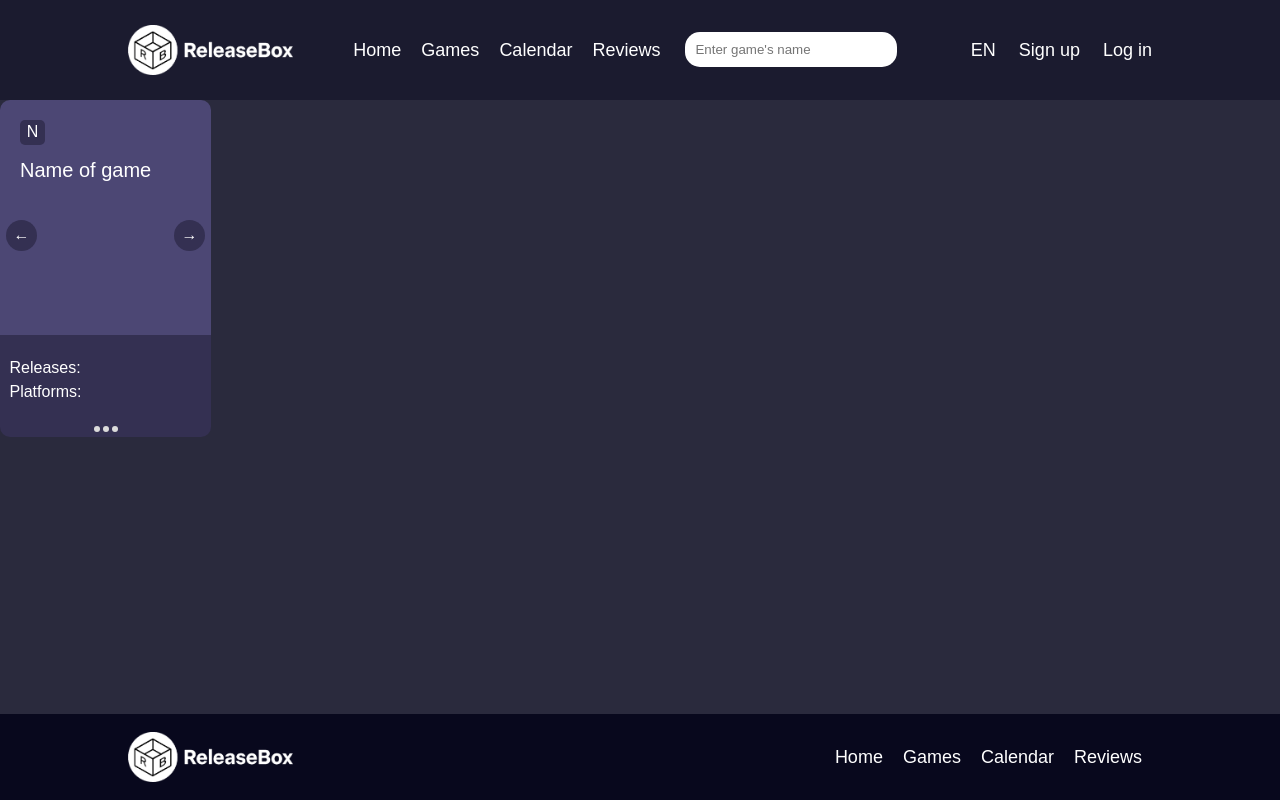
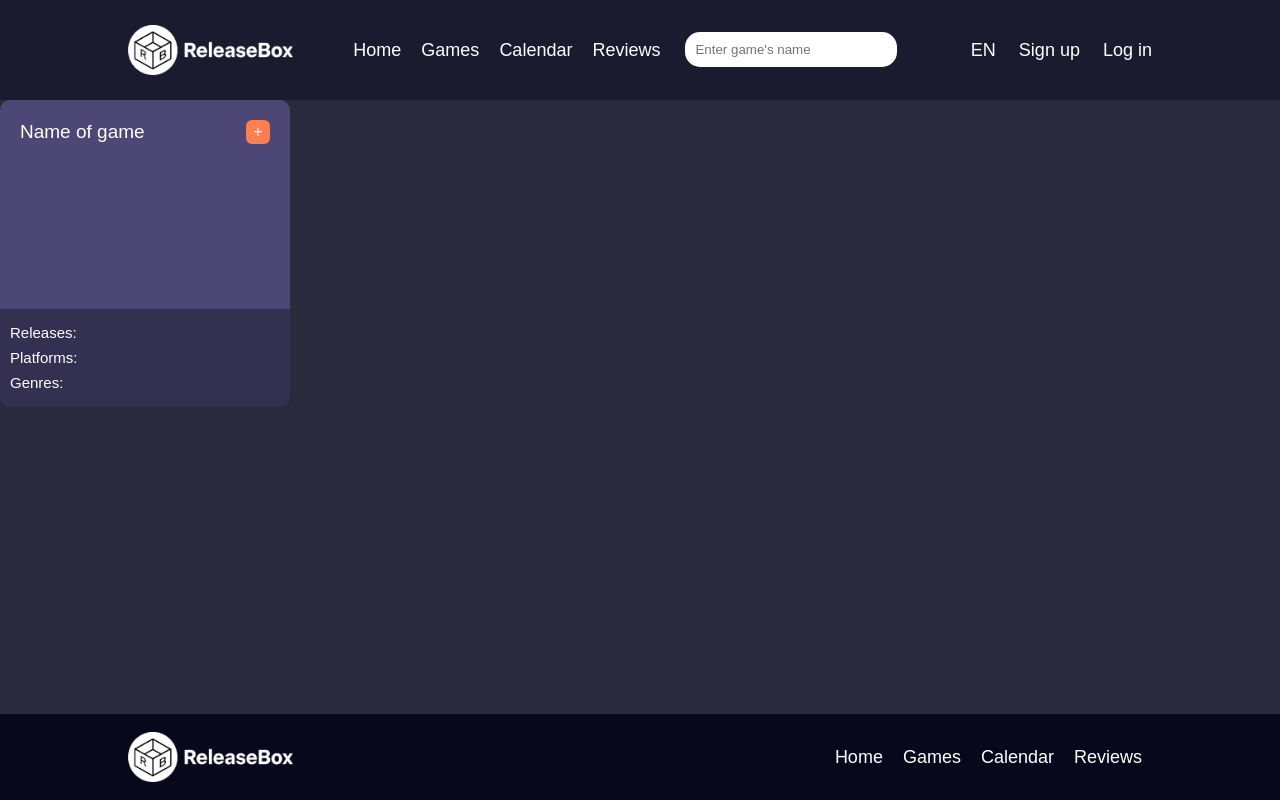
Before and after one commit to Stealr/ReleaseBox, a React (Vite) app in the folder frontend/rb-project/: page / in a window 1280 px wide. Built offline with nearby package versions, Linux system fonts and the light colour scheme.

Commit message:
Добавил карточку игры для списка

```diff
--- a/frontend/rb-project/src/Components/CardGameCalendar/CardGameCalendar.css
+++ b/frontend/rb-project/src/Components/CardGameCalendar/CardGameCalendar.css
@@ -83,7 +83,6 @@
     margin-top: auto;
     margin-bottom: auto;
     gap: 8px;
-
 }
 
 .card-game-calendar .amount-games {
--- a/frontend/rb-project/src/Components/CardGameCalendar/CardGameCalendar.jsx
+++ b/frontend/rb-project/src/Components/CardGameCalendar/CardGameCalendar.jsx
@@ -1,7 +1,9 @@
 import React from 'react';
 import "./CardGameCalendar.css";
 
-function Home() {
+// TODO Добавить кнопку добавления в коллекцию
+
+function CardGameCalendar() {
     return (
         <div className='card-game-calendar'>
             <div className='card-top'>
@@ -42,4 +44,4 @@ function Home() {
     );
 }
 
-export default Home
+export default CardGameCalendar
--- /dev/null
+++ b/frontend/rb-project/src/Components/CardGameList/CardGameList.css
@@ -0,0 +1,54 @@
+.card-game-list {
+    width: 290px;
+    height: 308px;
+}
+
+.card-game-list .card-top {
+    width: 290px;
+    height: 209px;
+    background-color: #4c4774;
+    border-radius: 10px 10px 0 0;
+}
+
+.card-game-list .name-add {
+    display: flex;
+    flex-direction: row;
+    justify-content: space-between;
+    align-items: center;
+    padding: 20px;
+}
+
+.card-game-list .name-game {
+    font-size: 19px;
+}
+
+.card-game-list .button-add {
+    background-color: #ff7f50;
+    color: #ffffff;
+    border-radius: 6px;
+    width: 24px;
+    height: 24px;
+    display: flex;
+    align-items: center;
+    justify-content: center;
+    cursor: pointer;
+}
+
+.card-game-list .card-bottom {
+    display: flex;
+    flex-direction: column;
+    width: 290px;
+    height: 98px;
+    background-color: #343052;
+    border-radius: 0 0 10px 10px;
+}
+
+.card-game-list .info {
+    display: flex;
+    flex-direction: column;
+    margin-left: 10px;
+    margin-top: auto;
+    margin-bottom: auto;
+    gap: 10px;
+    font-size: 15px;
+}
--- /dev/null
+++ b/frontend/rb-project/src/Components/CardGameList/CardGameList.jsx
@@ -0,0 +1,39 @@
+import React from 'react';
+import "./CardGameList.css";
+
+function CardGameList() {
+    return (
+        <div className='card-game-list'>
+            <div className='card-top'>
+                <div className='name-add'>
+                    <div className='name-game'>
+                        <p>Name of game</p>
+                    </div>
+                    <div className='button-add'>
+                        +
+                    </div>
+                </div>
+            </div>
+            <div className='card-bottom'>
+                <div className='info'>
+                    <p>Releases: </p>
+                    <p>Platforms: </p>
+                    <p>Genres: </p>
+                </div>
+                <div className='amount-games'>
+                    <div className='dot'>
+
+                    </div>
+                    <div className='dot'>
+
+                    </div>
+                    <div className='dot'>
+
+                    </div>
+                </div>
+            </div>
+        </div>
+    );
+}
+
+export default CardGameList
--- a/frontend/rb-project/src/Components/Header/Header.jsx
+++ b/frontend/rb-project/src/Components/Header/Header.jsx
@@ -1,7 +1,7 @@
 import React from 'react';
 import "./header_style.css";
 
-function Home() {
+function Header() {
 
     return (
         <div className="header">
@@ -57,4 +57,4 @@ function Home() {
     );
 }
 
-export default Home
+export default Header
--- a/frontend/rb-project/src/Components/footer/Footer.jsx
+++ b/frontend/rb-project/src/Components/footer/Footer.jsx
@@ -1,7 +1,7 @@
 import React from 'react';
 import "./footer_style.css";
 
-function Home() {
+function Footer() {
     return (
         <div className="footer">
             <div className='content-footer'>
@@ -18,4 +18,4 @@ function Home() {
     );
 }
 
-export default Home
+export default Footer
--- a/frontend/rb-project/src/pages/home.jsx
+++ b/frontend/rb-project/src/pages/home.jsx
@@ -1,7 +1,9 @@
 import React, { useState, useEffect } from 'react';
 import Header from "/src/Components/Header/Header.jsx";
 import Footer from "/src/Components/Footer/Footer.jsx";
-import Card from "/src/Components/CardGameCalendar/CardGameCalendar.jsx";
+import Card from "/src/Components/CardGameList/CardGameList.jsx";
+import Card2 from "/src/Components/CardGameCalendar/CardGameCalendar.jsx";
+
 
 function Home() {
 
@@ -9,6 +11,7 @@ function Home() {
         <div>
             <Header />
             <Card />
+            {/* <Card2 /> */}
             <Footer />
         </div>
     );
```
